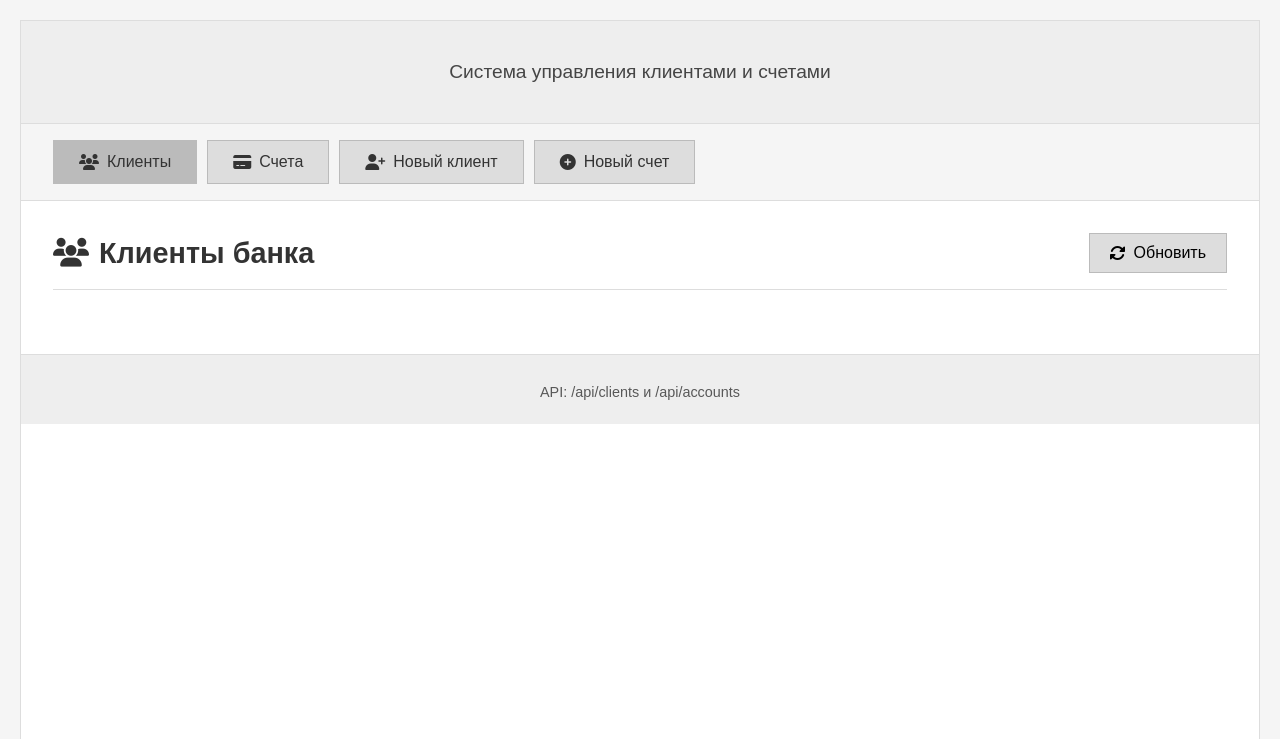
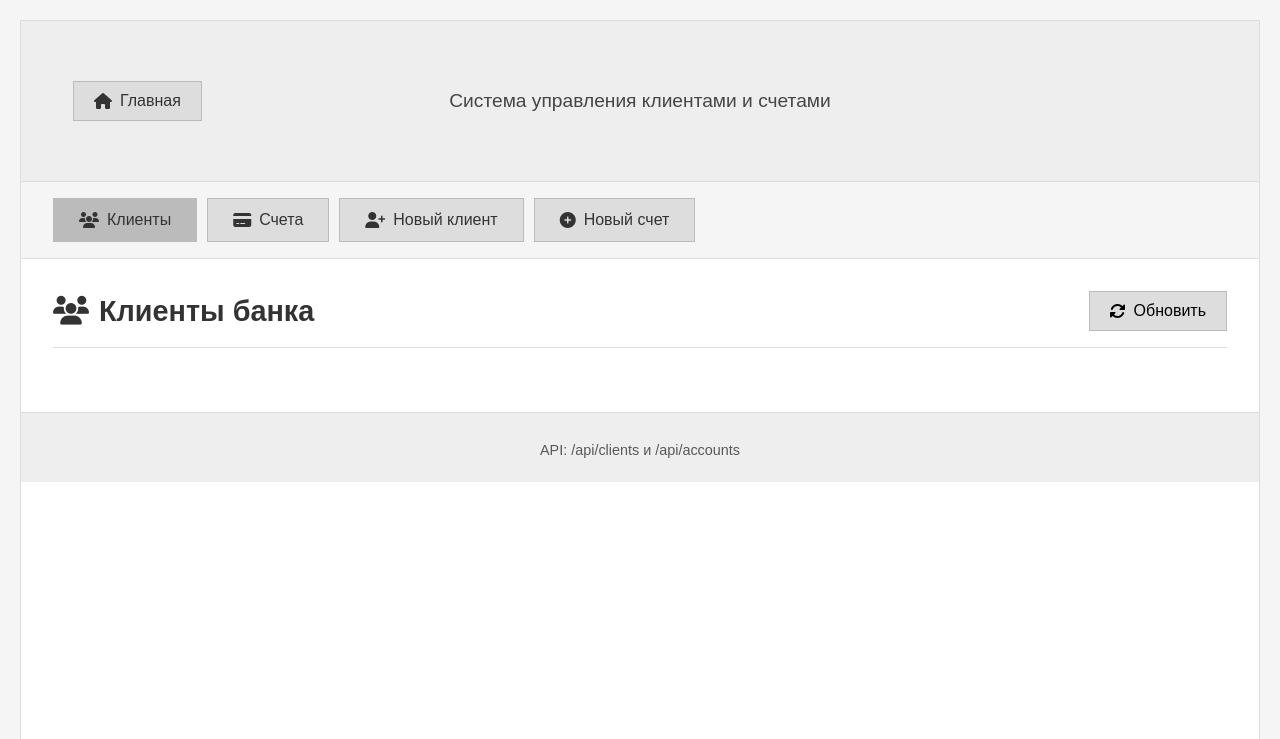
Before and after one commit to Idhenxysvs/L910-Framework, a website: page bank/public/index.html in a window 1280 px wide. Shown: the top 739 px of the page. Drawn offline with Linux system fonts and the light colour scheme; no server answers.

Commit message:
feat: добавление кнопки 'Главная' в шапку веб-приложения и обновление clients.json:

```diff
--- a/bank/public/css/styles.css
+++ b/bank/public/css/styles.css
@@ -482,3 +482,33 @@ footer {
     width: auto;
     margin: 0;
 }
+
+/* Новые стили для хедера с кнопкой */
+.header-with-button {
+    position: relative;
+    display: flex;
+    align-items: center;
+    justify-content: center;
+    min-height: 80px; /* Чтобы было куда ставить кнопку */
+}
+
+.home-button {
+    position: absolute;
+    left: 20px;
+    top: 50%;
+    transform: translateY(-50%);
+    padding: 10px 20px;
+    background: #ddd;
+    color: #333;
+    border: 1px solid #bbb;
+    cursor: pointer;
+    display: flex;
+    align-items: center;
+    gap: 8px;
+    font-size: 1rem;
+    text-decoration: none;
+}
+
+.home-button:hover {
+    background: #ccc;
+}
--- a/bank/public/index.html
+++ b/bank/public/index.html
@@ -10,10 +10,13 @@
 <body>
     <div class="container">
         <header>
-            <div class="header-content">
-                <p class="subtitle">Система управления клиентами и счетами</p>
-            </div>
-        </header>
+    <div class="header-content header-with-button">
+        <button class="home-button" onclick="window.location.href = 'http://localhost:3003/'">
+            <i class="fas fa-home"></i> Главная
+        </button>
+        <p class="subtitle">Система управления клиентами и счетами</p>
+    </div>
+    </header>
 
         <nav>
             <div class="nav-buttons">
@@ -180,6 +183,7 @@
             </section>
 
             <section id="account-operations" class="content-section">
+
                 <div class="form-container">
                     <h2><i class="fas fa-exchange-alt"></i> Операции по счету</h2>
                     <div class="account-info" id="selected-account-info"></div>
```
Also changed, not shown: bank/data/clients.json (+27 -20 lines).
